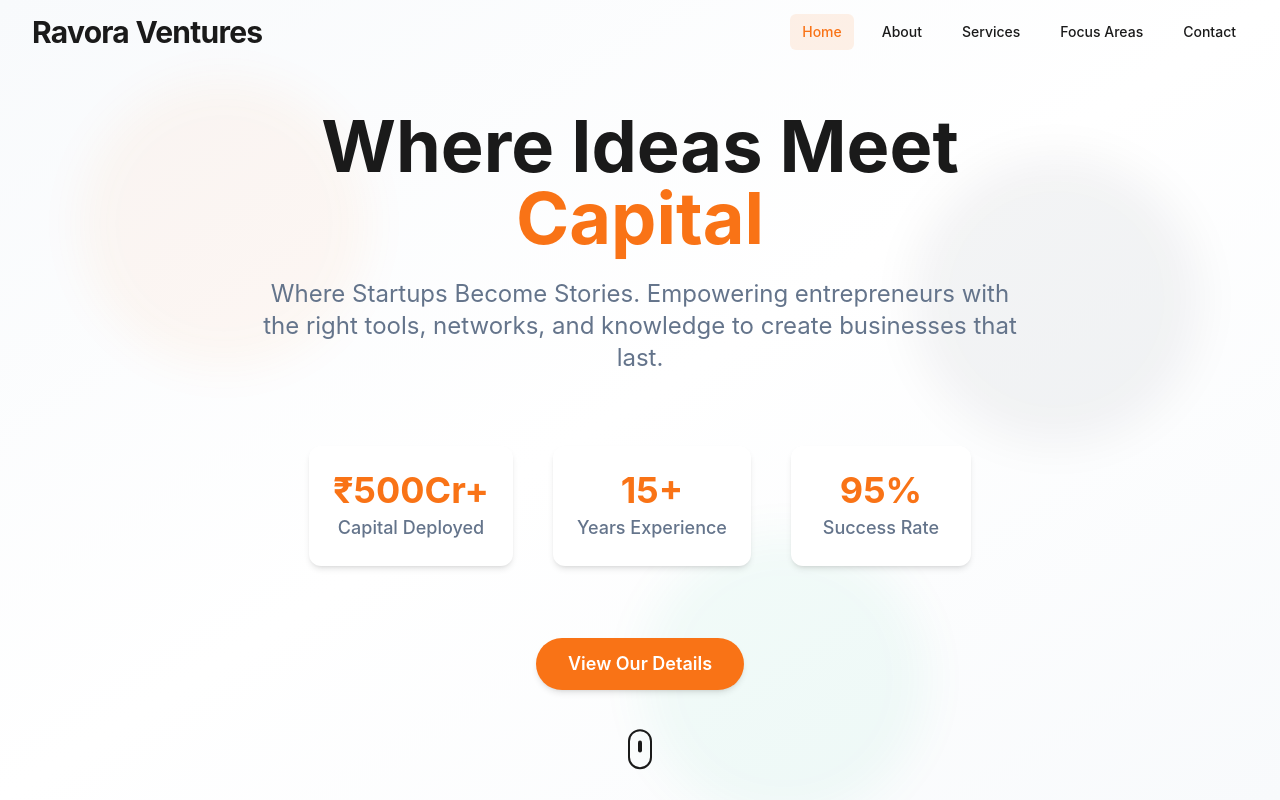
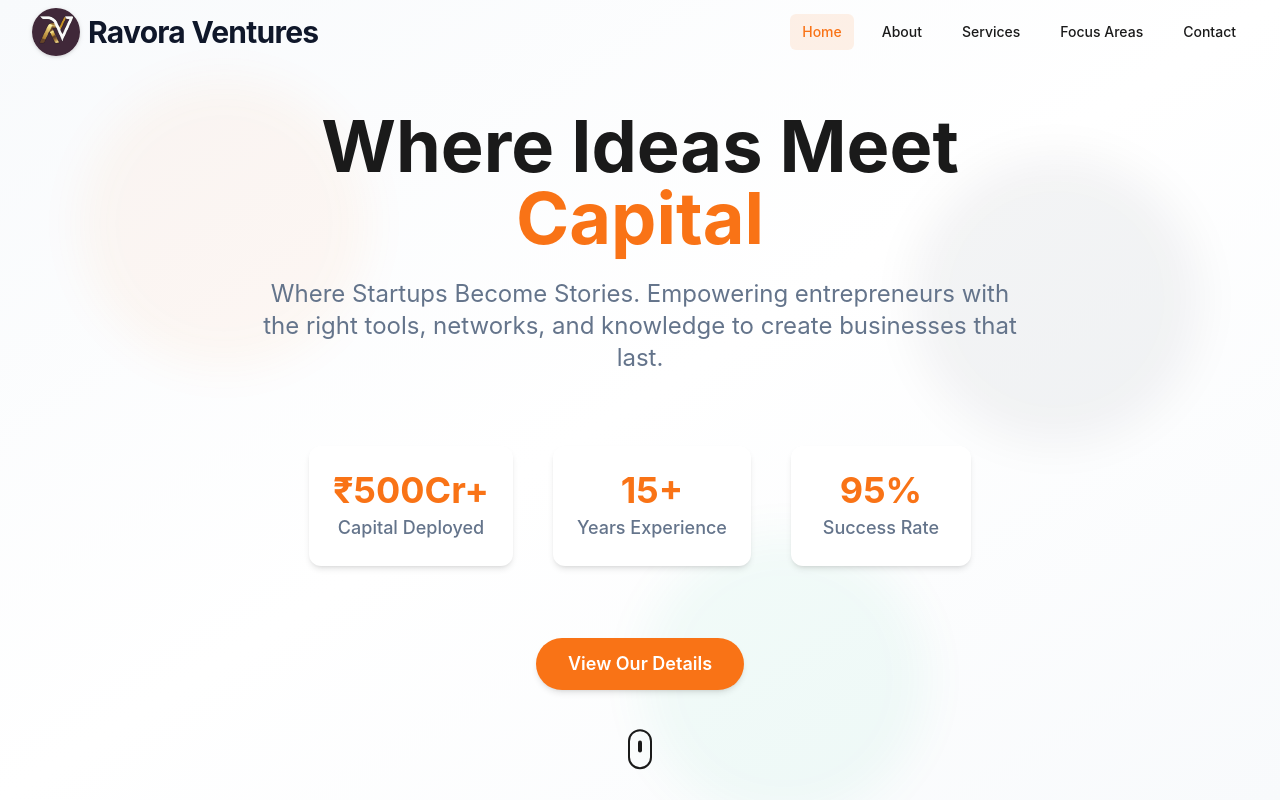
Before and after one commit to iAmTheBest4222/ravoraventures, a React (Create React App) app in the folder frontend/: page / in a window 1280 px wide. Shown: the top 800 px of the page. Built offline with nearby package versions, Linux system fonts and the light colour scheme.

Commit message:
[Divyanshu]

```diff
--- a/frontend/public/index.html
+++ b/frontend/public/index.html
@@ -2,7 +2,7 @@
 <html lang="en">
   <head>
     <meta charset="utf-8" />
-    <link rel="icon" href="%PUBLIC_URL%/favicon.ico" />
+  <link rel="icon" type="image/svg+xml" href="%PUBLIC_URL%/ravora.svg" />
     <meta name="viewport" content="width=device-width, initial-scale=1" />
     <meta name="theme-color" content="#000000" />
     <meta
--- a/frontend/src/components/common/Header.jsx
+++ b/frontend/src/components/common/Header.jsx
@@ -41,11 +41,17 @@ const Header = () => {
     >
       <nav className="max-w-7xl mx-auto px-4 sm:px-6 lg:px-8">
         <div className="flex justify-between items-center h-16">
-          {/* Logo */}
-          <Link to="/" className="flex-shrink-0">
+          {/* Logo + Title */}
+          <Link to="/" className="flex-shrink-0 flex items-center gap-2">
+            <img
+              src={process.env.PUBLIC_URL + '/ravora.svg'}
+              alt="Ravora Ventures Logo"
+              className="h-8 w-8 sm:h-10 sm:w-10 md:h-12 md:w-12 drop-shadow rounded-full bg-white"
+              style={{ display: 'inline-block' }}
+            />
             <motion.div
               whileHover={{ scale: 1.05 }}
-              className="text-xl sm:text-2xl md:text-3xl font-bold text-charcoal tracking-tight px-2 md:px-0"
+              className="text-xl sm:text-2xl md:text-3xl font-bold text-navy-blue tracking-tight px-2 md:px-0"
               style={{ wordBreak: 'break-word', lineHeight: 1.1 }}
             >
               Ravora Ventures
```
Also changed, not shown: frontend/public/ravora.svg (added), frontend/ravora.svg (added).
